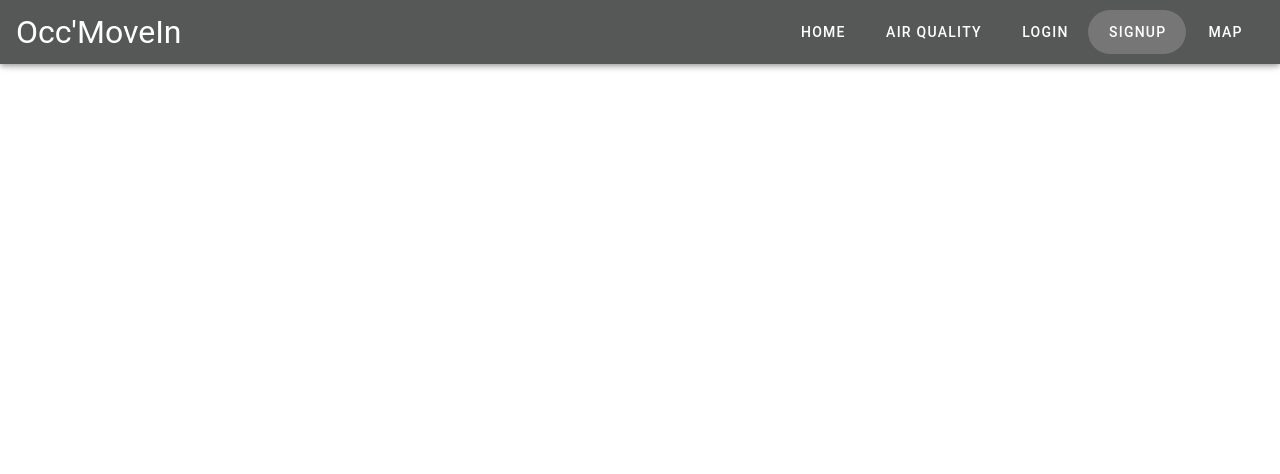
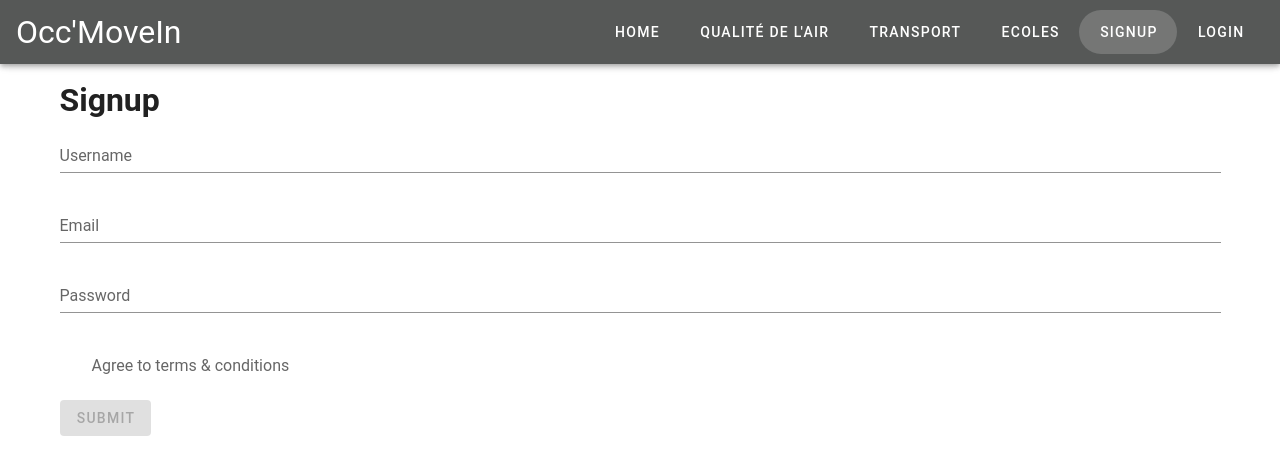
Before and after one commit to sebastienmanolios/GraceHopper-CastelHackaton, a Vue app in the folder front/: page /signup in a window 1280 px wide. Shown: the top 474 px of the page. Built offline with nearby package versions, Linux system fonts and the light colour scheme; the HTML template or start-up script is replaced by a standard one.

Commit message:
last commit

```diff
--- a/front/src/components/AppCard.vue
+++ b/front/src/components/AppCard.vue
@@ -16,9 +16,9 @@
         tile
         size="80"
       >
-      <!-- <v-img
-        src= {{ ImageSrc }}
-      ></v-img> -->
+      <v-img
+      :src="air"
+      ></v-img>
       </v-list-item-avatar>
     </v-list-item>
 
@@ -27,14 +27,19 @@
         outlined
         rounded
         text
+        :to="link.url"
+
       >
-        Button
+        Voir
       </v-btn>
     </v-card-actions>
   </v-card>
 </template>
 
 <script>
+import air from '@/assets/air.jpg'
+import ecole from '@/assets/ecole.jpg'
+import transport from '@/assets/transport.jpg'
   export default {
     props: {
       headline: {
@@ -45,14 +50,26 @@
         type: String,
         default: ''
       },
-      // image: {
-      //   type: String,
-      //   default: ''
-      // },
+      image: {
+        type: String,
+        default: ''
+      },
+    },
+    data() {
+      return {
+        air,
+        transport,
+        ecole,
+        link:
+          {
+            label:'',
+            url:'/air'
+          }
+      }
     },
     computed: {
-      ImageSrc() {
-        return require('@/assets/ecole.jpg')
+      source() {
+        return this.image
       }
     },
   }
--- a/front/src/components/AppNavBar.vue
+++ b/front/src/components/AppNavBar.vue
@@ -28,21 +28,25 @@
                 url:'/'
               },
               {
-                label:'Air Quality',
+                label:`Qualité de l'air`,
                 url:'/air'
               },
               {
-                label:'Login',
-                url:'/login'
+                label:'Transport',
+                url:'/transport'
+              },
+              {
+                label:'Ecoles',
+                url:'/ecole'
               },
               {
                 label:'Signup',
                 url:'/signup'
               },
               {
-                label: 'Map',
-                url: '/map'
-              }
+                label:'Login',
+                url:'/login'
+              },
             ]
           }
     },
--- a/front/src/components/AppTable.vue
+++ b/front/src/components/AppTable.vue
@@ -1,36 +1,33 @@
 <template>
+<v-container>
+  <h2>{{ city.lib_zone }}</h2>
   <v-simple-table>
     <template v-slot:default>
       <thead >
         <tr>
-          <th class="text-left" style="font-size: 1.4rem" >
-            Composant
-          </th>
-          <th class="text-left" style="font-size: 1.4rem">
-            Taux
+          <th
+            style="font-size: 1.2rem"
+            v-for="(libelle, index) in libelles" :key="index"
+          >
+            {{ libelle.label }}
           </th>
         </tr>
       </thead>
       <tbody>
-        <!-- <tr
-          v-for="item in data"
-          :key="item.name"
-        >
-          <td>{{ item.name }}</td>
-          <td>{{ item.rate }}</td>
+        <tr>
+          <td>{{ city.code_qual }}</td>
+          <td>{{ city.lib_qual }}</td>
+          <td>{{ city.code_o3 }}</td>
+          <td>{{ city.code_so2 }}</td>
+          <td>{{ city.code_no2 }}</td>
+          <td>{{ city.code_pm10 }}</td>
+          <td>{{ city.code_pm25 }}</td>
+        </tr>
 
-        </tr> -->
-        <tr
-          v-for="(prop, value, index) in city"
-          :key="index"
-        >
-          <td>{{ value }}</td>
-          <td>{{ prop }}</td>
-
-        </tr>
       </tbody>
     </template>
   </v-simple-table>
+</v-container>
 </template>
 
 <script>
@@ -41,55 +38,38 @@
         required: true
       }
     },
-    computed: {
-
-    },
-
     data() {
       return {
-        data: [
+        libelles: [
           {
-            name: `Qualité de l'air`,
-            rate: 159,
+            label:'Code Qualité',
           },
           {
-            name: 'O3',
-            rate: 262,
+            label:'Libellé Qualité',
           },
           {
-            name: 'NO2',
-            rate: 305,
+            label:'O3',
           },
           {
-            name: 'SO2',
-            rate: 356,
+            label:'SO2',
           },
           {
-            name: 'PM10',
-            rate: 356,
+            label: 'NO2',
           },
           {
-            name: 'PM25',
-            rate: 356,
+            label:'PM10',
           },
-
-        ],
+          {
+            label: 'PM25',
+          }
+        ]
       }
     },
   }
 </script>
 
 <style lang="scss" scoped>
-  .slide-up-enter {
-    transform: translateY(10px);
-    opacity: 0;
-  }
-
-  .slide-up-enter-active {
-    transition: all 0.2s ease;
-  }
-
-  .slide-up-move {
-    transition: transform 0.8s ease-in;
+  .st {
+    font-size:3rem;
   }
 </style>
--- a/front/src/router/index.js
+++ b/front/src/router/index.js
@@ -21,14 +21,9 @@ const routes = [
     component: () => import("../views/Signup.vue"),
   },
   {
-    path: "/cities",
-    name: "Cities",
-    component: () => import("../views/Cities.vue"),
-  },
-  {
-    path: "/map",
-    name: "Map",
-    component: () => import("../views/Map.vue"),
+    path: "/air",
+    name: "Air",
+    component: () => import("../views/Air.vue"),
   },
   {
     path: '/404',
--- /dev/null
+++ b/front/src/views/Air.vue
@@ -0,0 +1,31 @@
+<template>
+<v-container>
+  <v-row>
+      <v-col>
+        <AppTable :city="cities[1]"/>
+      </v-col>
+      <v-col> </v-col>
+      <v-col> </v-col>
+    </v-row>
+  </v-container>
+</template>
+
+<script>
+import { mapState } from 'vuex'
+import AppTable from '@/components/AppTable.vue';
+
+
+  export default {
+    components: {
+    AppTable
+    },
+    computed: {
+    ...mapState(['cities'])
+  }
+
+  }
+</script>
+
+<style lang="scss" scoped>
+
+</style>
--- a/front/src/views/Cities.vue
+++ /dev/null
@@ -1,30 +0,0 @@
-<template>
-  <div>
-    <p>djhdsbkjdsfbqkjb</p>
-  </div>
-</template>
-
-<script>
-  import { mapState } from 'vuex';
-
-  export default {
-    data() {
-      return {
-
-      }
-    },
-
-    created () {
-      this.$store.dispatch('setCities');
-    },
-
-    computed: {
-      ...mapState(['cities']),
-    },
-
-  }
-</script>
-
-<style lang="scss" scoped>
-
-</style>
--- a/front/src/views/Home.vue
+++ b/front/src/views/Home.vue
@@ -7,7 +7,7 @@
       mt-9
       >
         <h1 class="display-2 font-weight-bold mb-3 mt-10 text-center">
-          Installer vous en OCCITANIE
+          Installez vous en OCCITANIE
         </h1>
       </v-col>
     </v-row>
@@ -17,7 +17,7 @@
         cols="12"
       >
         <h2 class="headline mb-9 mt-9">
-          Choisissez le theme que vous pensez indispensable à votre emmenagement puis sélectionner la ville désirée sur la carte
+          Choisissez le thème que vous pensez indispensable à votre emmenagement puis sélectionner la ville désirée sur la carte
         </h2>
         </v-col>
     </v-row>
@@ -27,25 +27,9 @@
         <AppCard
           :headline="theme.title"
           :subtitle="theme.subtitle"
-
+          :image="theme.image"
         />
       </v-col>
-    </v-row>
-
-
-
-
-    <v-row>
-      <v-col>
-        <p> {{ cities [1]}}</p>
-      </v-col>
-    </v-row>
-    <v-row>
-      <v-col>
-        <AppTable :city="cities[1]"/>
-      </v-col>
-      <v-col> </v-col>
-      <v-col> </v-col>
     </v-row>
 
   </v-container>
@@ -80,7 +64,7 @@ export default {
         {
           title: 'Ecoles publiques',
           subtitle: 'Choisissez la bonne école',
-          image: "@/assets/ecole.jpg"
+          image: "ecole"
         },
       ],
     }
--- a/front/src/views/NotFound.vue
+++ b/front/src/views/NotFound.vue
@@ -2,7 +2,7 @@
   <v-container>
     <v-row>
       <v-col>
-
+        <h1>Désolé, la page demandée n'existe pas</h1>
       </v-col>
     </v-row>
     <v-row>
@@ -10,12 +10,30 @@
         <img src="@/assets/shrug.png" alt="">
       </v-col>
     </v-row>
+    <v-row>
+      <v-col>
+        <v-btn
+          :to="link.url"
+        >
+        <h2>Retour à la page d'accueil</h2></v-btn>
+        <!-- :to="link.url" -->
+      </v-col>
+    </v-row>
   </v-container>
 </template>
 
 <script>
   export default {
-
+    data() {
+      return {
+        toggleMenu: false,
+        link:
+          {
+            label:'Home',
+            url:'/'
+          }
+      }
+    }
   }
 </script>
 
--- a/front/src/views/Signup.vue
+++ b/front/src/views/Signup.vue
@@ -1,15 +1,110 @@
 <template>
-  <div>
-
-  </div>
+  <v-container>
+    <v-row>
+      <v-col>
+        <h1>Signup</h1>
+        <v-form ref="signUpForm" v-model="formValidity" @submit.prevent="register">
+          <v-text-field
+            label="Username"
+            type="username"
+            v-model="name"
+            required
+          ></v-text-field>
+          <v-text-field
+            label="Email"
+            type="email"
+            v-model="email"
+            :rules="emailRules"
+            required
+          ></v-text-field>
+          <v-text-field
+            label="Password"
+            type="password"
+            v-model="password"
+            required
+          ></v-text-field>
+          <v-checkbox
+            label="Agree to terms & conditions"
+            v-model="agreeToTerms"
+            :rules="agreeToTermsRules"
+            required
+          ></v-checkbox>
+          <v-btn
+            type="submit"
+            color="primary"
+            class="mr-4"
+            :disabled="!formValidity"
+            >Submit</v-btn
+          >
+          <p>{{$store.state.userData}}</p>
+          <!-- <v-btn color="success" class="mr-4" @click="validateForm"
+            >Validate Form</v-btn
+          >
+          <v-btn color="warning" class="mr-4" @click="resetValidation"
+            >Reset Validation</v-btn
+          >
+          <v-btn color="error" @click="resetForm">Reset</v-btn> -->
+        </v-form>
+      </v-col>
+    </v-row>
+  </v-container>
 </template>
 
 <script>
-  export default {
+export default {
+  data: () => ({
+    name: '',
+    email: '',
+    password: '',
+    errors: [],
+    agreeToTerms: false,
 
-  }
+    agreeToTermsRules: [
+      value =>
+        !!value ||
+        'You must agree to the terms and conditions to sign up for an account.'
+    ],
+
+    emailRules: [
+      value => !!value || 'Email is required.',
+      value => value.indexOf('@') !== 0 || 'Email should have a username.',
+      value => value.includes('@') || 'Email should include an @ symbol.',
+      value =>
+        value.indexOf('.') - value.indexOf('@') > 1 ||
+        'Email should contain a valid domain.',
+      value => value.includes('.') || 'Email should include a period symbol.',
+      value =>
+        value.indexOf('.') <= value.length - 3 ||
+        'Email should contain a valid domain extension.'
+    ],
+
+    formValidity: false,
+  }),
+
+  methods: {
+    resetForm() {
+      this.$refs.signUpForm.reset()
+    },
+    resetValidation() {
+      this.$refs.signUpForm.resetValidation()
+    },
+    validateForm() {
+      this.$refs.signUpForm.validate()
+    },
+    register () {
+      this.$store
+        .dispatch('register', {
+          name: this.name,
+          email: this.email,
+          password: this.password
+        })
+        .then(() => {
+          this.$router.push({ name: 'AddCar' })
+        })
+        .catch(err => {
+          this.errors = err.response.data.errors
+        })
+    },
+  },
+}
 </script>
-
-<style lang="scss" scoped>
-
-</style>
```
Also changed, not shown: front/src/views/Map.vue (deleted, +0 -73 lines), front/src/views/NetWorkIssue.vue (deleted, +0 -15 lines).
